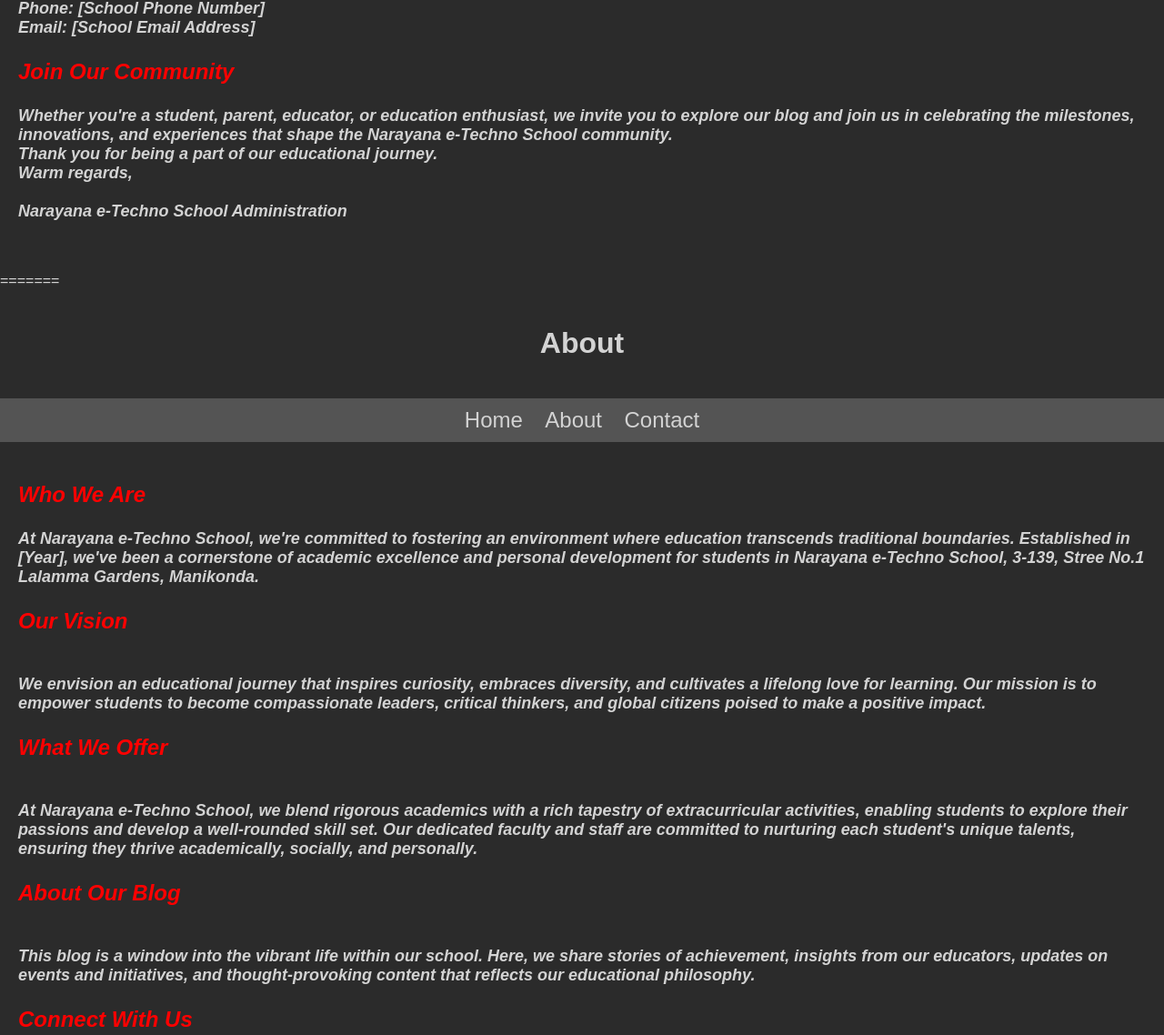
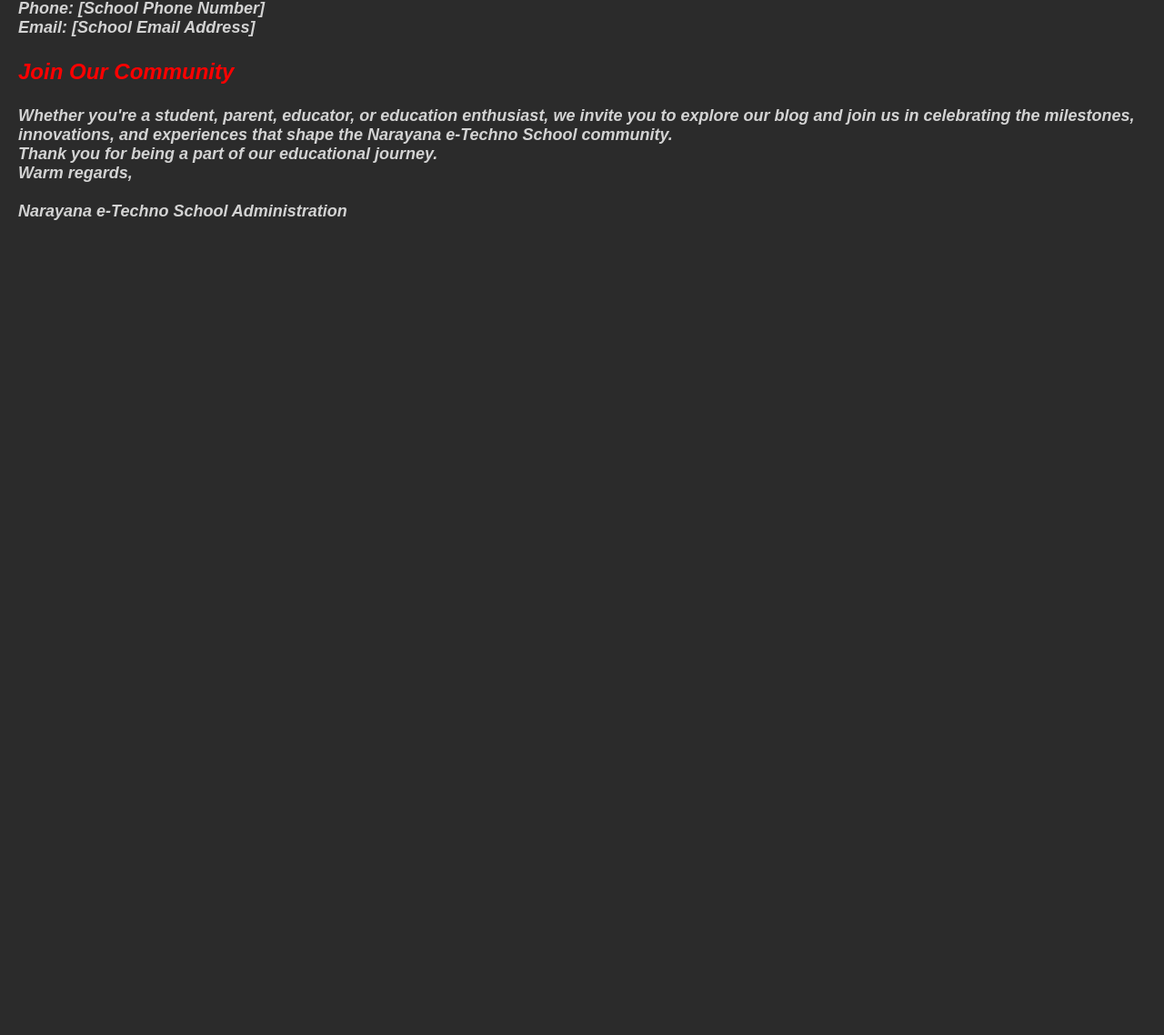
Before and after one commit to kiran-113/kedar-school, a plain HTML site: page about.html in a window 1280 px wide. Shown: the part 821-1959 px from the top of the page at 91% size. After the commit the page ends 1121 px from the top, so only its background shows below. Drawn offline with Linux system fonts and the light colour scheme.

Commit message:
first commit

```diff
--- a/about.html
+++ b/about.html
@@ -150,161 +150,3 @@
         &copy; Narayana e-Techno School OMK , NKV Harsha Vardhan (9th)
     </footer>
 </body>
-
-=======
-<!DOCTYPE html>
-<html lang="en">
-
-<head>
-    <meta charset="UTF-8">
-    <title>Black & Khaki Theme</title>
-    <style>
-        body {
-            font-family: Arial, sans-serif;
-            margin: 0;
-            padding: 0;
-            background-color: #2b2b2b;
-            /* Black */
-            color: #d3d3d3;
-            /* Light grey for text */
-        }
-
-        header {
-            background-color: #2b2b2b;
-            color: #d3d3d3;
-            text-align: center;
-            padding: 20px;
-        }
-
-        nav {
-            background-color: #545454;
-            /* Dark grey */
-            color: #d3d3d3;
-            padding: 10px;
-            text-align: center;
-        }
-
-        nav ul {
-            list-style: none;
-            padding: 0;
-            margin: 0;
-        }
-
-        nav ul li {
-            display: inline;
-            margin: 0 10px;
-        }
-
-        nav ul li a {
-            text-decoration: none;
-            color: #d3d3d3;
-            font-size: x-large
-        }
-
-        nav ul li a:hover {
-            color: #fff;
-            /* White on hover */
-        }
-
-        main {
-            padding: 20px;
-        }
-
-        footer {
-            background-color: #2b2b2b;
-            color: #d3d3d3;
-            text-align: center;
-            padding: 10px;
-            position: fixed;
-            bottom: 0;
-            width: 100%;
-        }
-
-        #qwerry {
-            color: rgb(255, 0, 0);
-            font-size: x-large;
-            font-style: italic;
-        }
-
-        #asdf {
-            font-size: large;
-            font-style: italic;
-        }
-    </style>
-</head>
-
-<body>
-    <header>
-        <h1>About </h1>
-    </header>
-
-    <nav>
-        <ul>
-            <li><a href="home.html">Home</a></li>
-            <li><a href="about.html">About</a></li>
-            <li><a href="contact.html">Contact</a></li>
-        </ul>
-    </nav>
-
-    <main>
-        <p>
-
-        <p id="qwerry"><b>Who We Are</b></p>
-        <b id="asdf">
-            At Narayana e-Techno School, we're committed to fostering an environment where education transcends
-            traditional
-            boundaries. Established in [Year], we've been a cornerstone of academic excellence and personal development
-            for students in Narayana e-Techno School, 3-139, Stree No.1 Lalamma Gardens, Manikonda.<br>
-
-            <p id="qwerry"> Our Vision</p><br>
-
-            We envision an educational journey that inspires curiosity, embraces diversity, and cultivates a lifelong
-            love for learning. Our mission is to empower students to become compassionate leaders, critical thinkers,
-            and global citizens poised to make a positive impact. <br>
-
-            <p id="qwerry">What We Offer </p><br>
-
-            At Narayana e-Techno School, we blend rigorous academics with a rich tapestry of extracurricular activities,
-            enabling students to explore their passions and develop a well-rounded skill set. Our dedicated faculty and
-            staff are committed to nurturing each student's unique talents, ensuring they thrive academically, socially,
-            and personally. <br>
-
-            <p id="qwerry"> About Our Blog </p><br>
-
-            This blog is a window into the vibrant life within our school. Here, we share stories of achievement,
-            insights from our educators, updates on events and initiatives, and thought-provoking content that reflects
-            our educational philosophy. <br>
-
-            <p id="qwerry">Connect With Us</p> <br>
-
-            We'd love to hear from you! Contact us for inquiries, feedback, or to learn more about Narayana e-Techno
-            School: <br>
-
-            Address: Narayana e Techno School, 3-139, Stree No.1 Lalamma Gardens
-            Phone: [School Phone Number]
-            Email: [School Email Address]
-            Join Our Community <br>
-
-            Whether you're a student, parent, educator, or education enthusiast, we invite you to explore our blog and
-            join us in celebrating the milestones, innovations, and experiences that shape the Narayana e-Techno School
-            community. <br>
-
-            Thank you for being a part of our educational journey. <br>
-
-            Warm regards, <br>
-
-            Narayana e-Techno School Administration <br>
-        </b>
-        </p>
-
-        </h3>
-    </main>
-
-    <footer>
-        &copy; Narayana e-Techno School OMK , NKV Harsha Vardhan (9th)
-    </footer>
-</body>
-
->>>>>>> e48fc09f789627af92f7f5df9d50554ec0f9121c
-
-</html>
```
